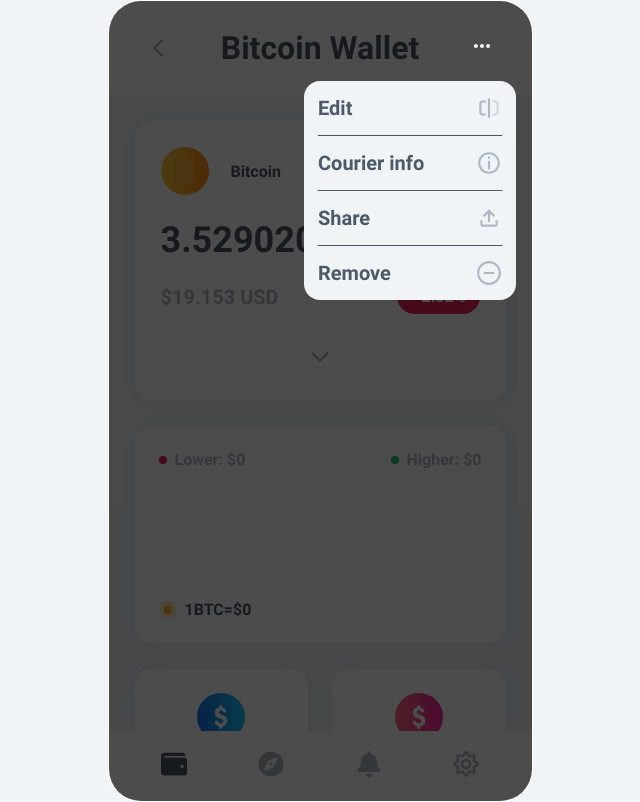
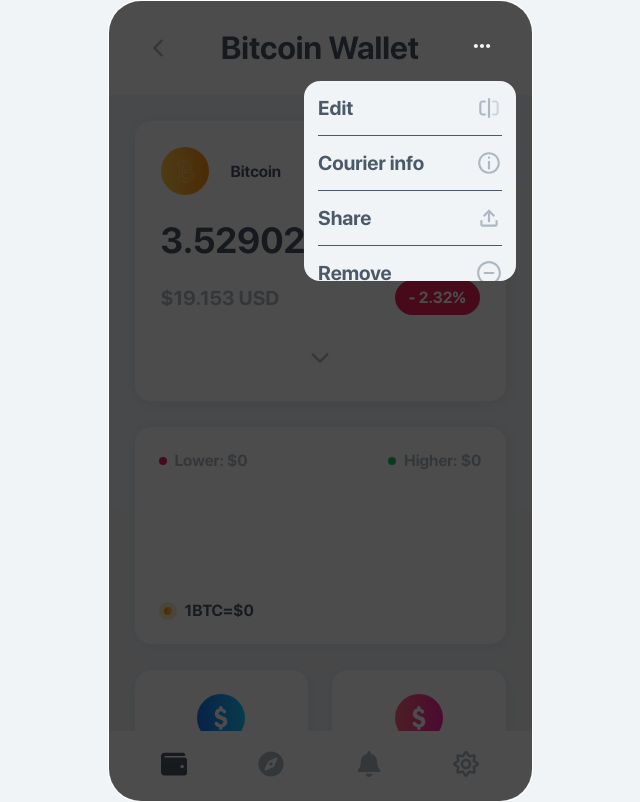
Before and after one commit to cupid20103/bitcoin-wallet, a React (Create React App) app: page / in a window 1280 px wide. Both pictures are taken after a click on the element 802 px from the left and 48 px from the top of the page. Shown: the whole page, without its empty margins (320-960 px from the left). Built offline with nearby package versions, Linux system fonts and the light colour scheme; no server answers.

Commit message:
fix: update font style and modal animation

```diff
--- a/src/sections/modal/index.tsx
+++ b/src/sections/modal/index.tsx
@@ -5,23 +5,19 @@
 import { ModalProps } from "utils/types";
 
 const Modal = ({ isOpen, setIsOpen }: ModalProps) => {
-  return isOpen
-    ? ReactDOM.createPortal(
-        <>
-          <S.ModalWrapper>
+  return ReactDOM.createPortal(
+    <S.ModalWrapper $isOpen={isOpen}>
       <S.ModalContainer>
         <S.ModalShadow onClick={() => setIsOpen(false)} />
         <S.ModalContent
           onClick={(e) => {
             e.stopPropagation();
           }}
+          $isOpen={isOpen}
         >
           {MODAL_DATA.map((item) => {
             return (
-                    <S.ModalItem
-                      key={item.text}
-                      onClick={() => setIsOpen(false)}
-                    >
+              <S.ModalItem key={item.text} onClick={() => setIsOpen(false)}>
                 <S.ModalItemText>{item.text}</S.ModalItemText>
                 <item.icon />
               </S.ModalItem>
@@ -29,11 +25,9 @@
           })}
         </S.ModalContent>
       </S.ModalContainer>
-          </S.ModalWrapper>
-        </>,
+    </S.ModalWrapper>,
     document.getElementById("main") || document.createElement("div")
-      )
-    : null;
+  );
 };
 
 export default Modal;
--- a/src/sections/modal/modal.styled.ts
+++ b/src/sections/modal/modal.styled.ts
@@ -1,9 +1,12 @@
 import styled from "styled-components";
 
-export const ModalWrapper = styled.div`
+import { ModalStyledProps } from "utils/types";
+
+export const ModalWrapper = styled.div<ModalStyledProps>`
   position: absolute;
   width: 100%;
-  height: 100%;
+  height: ${(props) => (!props.$isOpen ? "0" : "100%")};
+  transition: none;
 `;
 
 export const ModalContainer = styled.div`
@@ -23,13 +26,19 @@
   z-index: 5;
 `;
 
-export const ModalContent = styled.div`
+export const ModalContent = styled.div<ModalStyledProps>`
+  display: flex;
+  justify-content: space-evenly;
+  flex-direction: column;
+
+  position: absolute;
   width: 50%;
-  position: absolute;
+  height: ${(props) => (!props.$isOpen ? "0" : "25%")};
   top: 5rem;
   right: 1rem;
   background-color: ${(props) => props.theme.colors.background};
   border-radius: 1rem;
+  overflow: hidden;
   z-index: 10;
 
   & > :not(:last-child) {
--- a/src/utils/global.ts
+++ b/src/utils/global.ts
@@ -3,7 +3,7 @@
 const GlobalStyles = createGlobalStyle`
     @font-face {
         font-family: 'Roboto';
-        src: url(${require("../assets/fonts/Roboto-Bold.ttf")}) format('truetype');
+        src: url(${require("../assets/fonts/SFPRODISPLAYBOLD.OTF")}) format('opentype');
     }
 
     *, *::before, *::after {
--- a/src/utils/types.ts
+++ b/src/utils/types.ts
@@ -31,6 +31,10 @@
   isOpen: boolean;
   setIsOpen: (isOpen: boolean) => void;
 }
+
+export type ModalStyledProps = {
+  $isOpen: ModalProps["isOpen"];
+};
 
 // layout types
 
```
Also changed, not shown: src/assets/fonts/Roboto-Bold.ttf (deleted), src/assets/fonts/SFPRODISPLAYBOLD.OTF (added). Lines whose indentation alone changed are shown as unchanged.
